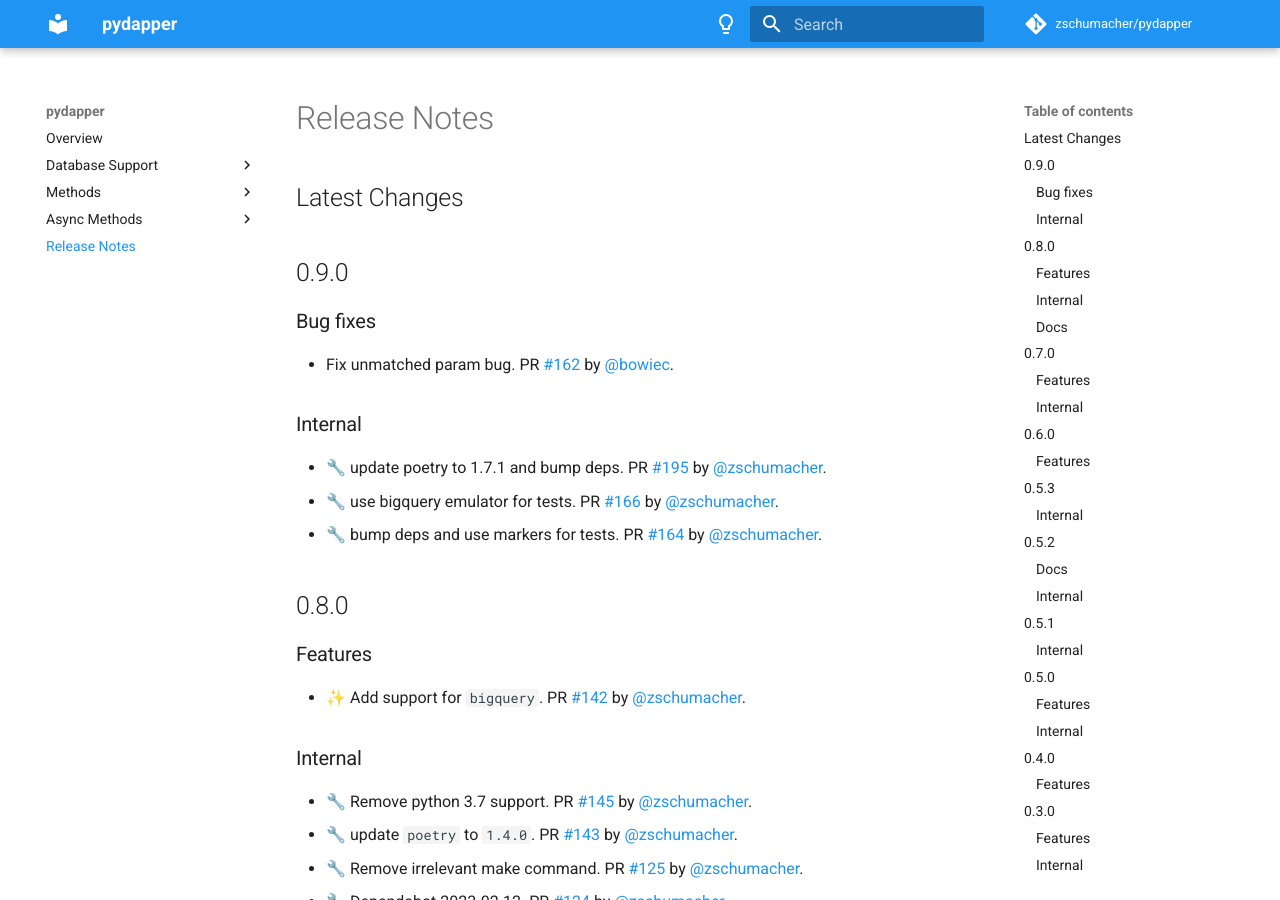
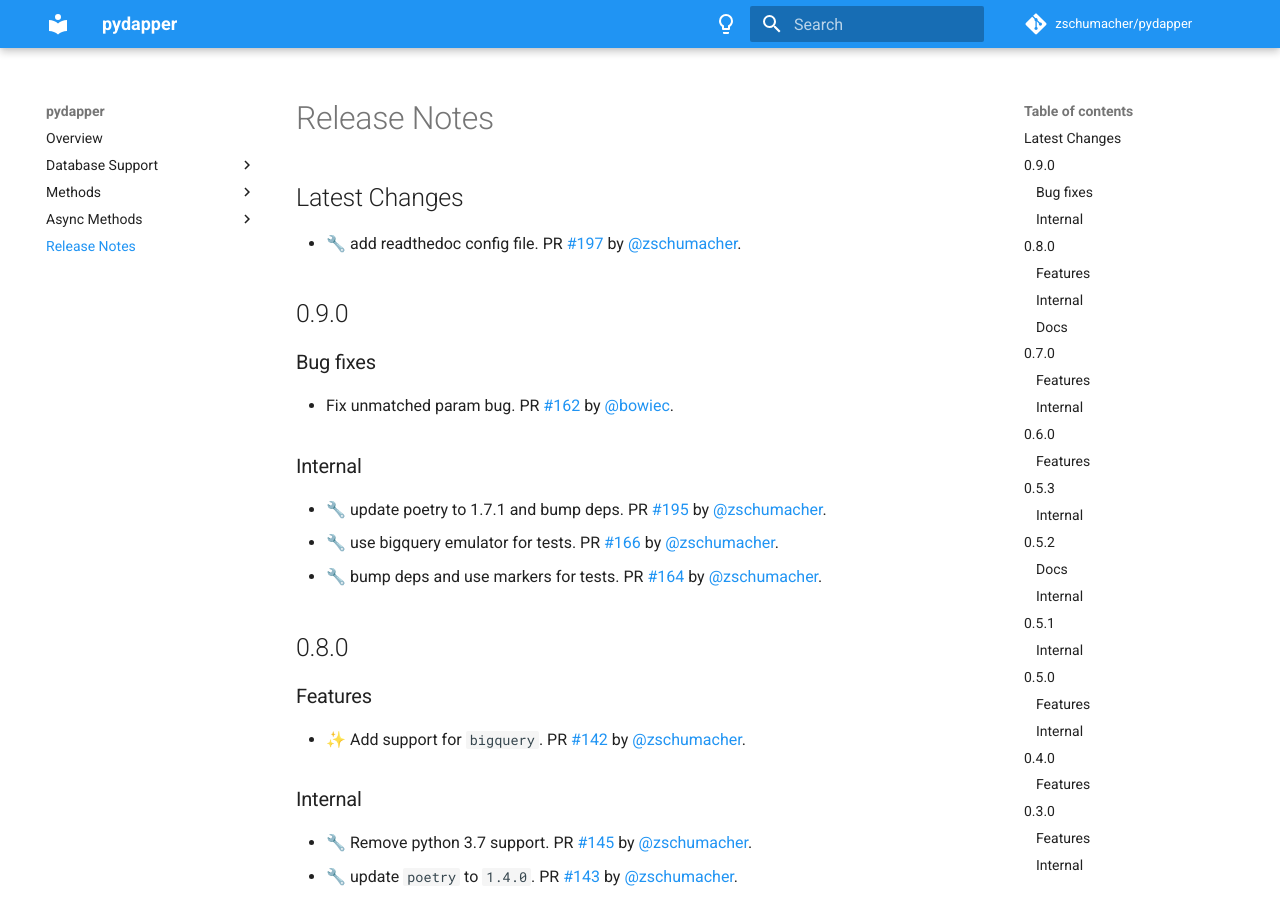
Before and after one commit to zschumacher/pydapper, an MkDocs documentation site: the page built from docs/release_notes.md, in a window 1280 px wide and 900 px high. Built offline with MkDocs 1.6.1 and Material for MkDocs 9.7.7, drawn with Linux system fonts in a browser that asks for light colours; comment, search, counter and statistics services are not loaded.

Commit message:
📝 Update release notes

```diff
--- a/docs/release_notes.md
+++ b/docs/release_notes.md
@@ -1,6 +1,7 @@
 
 ## Latest Changes
 
+* 🔧 add readthedoc config file. PR [#197](https://github.com/zschumacher/pydapper/pull/197) by [@zschumacher](https://github.com/zschumacher).
 ## 0.9.0
 ### Bug fixes
 * Fix unmatched param bug. PR [#162](https://github.com/zschumacher/pydapper/pull/162) by [@bowiec](https://github.com/bowiec).
```
